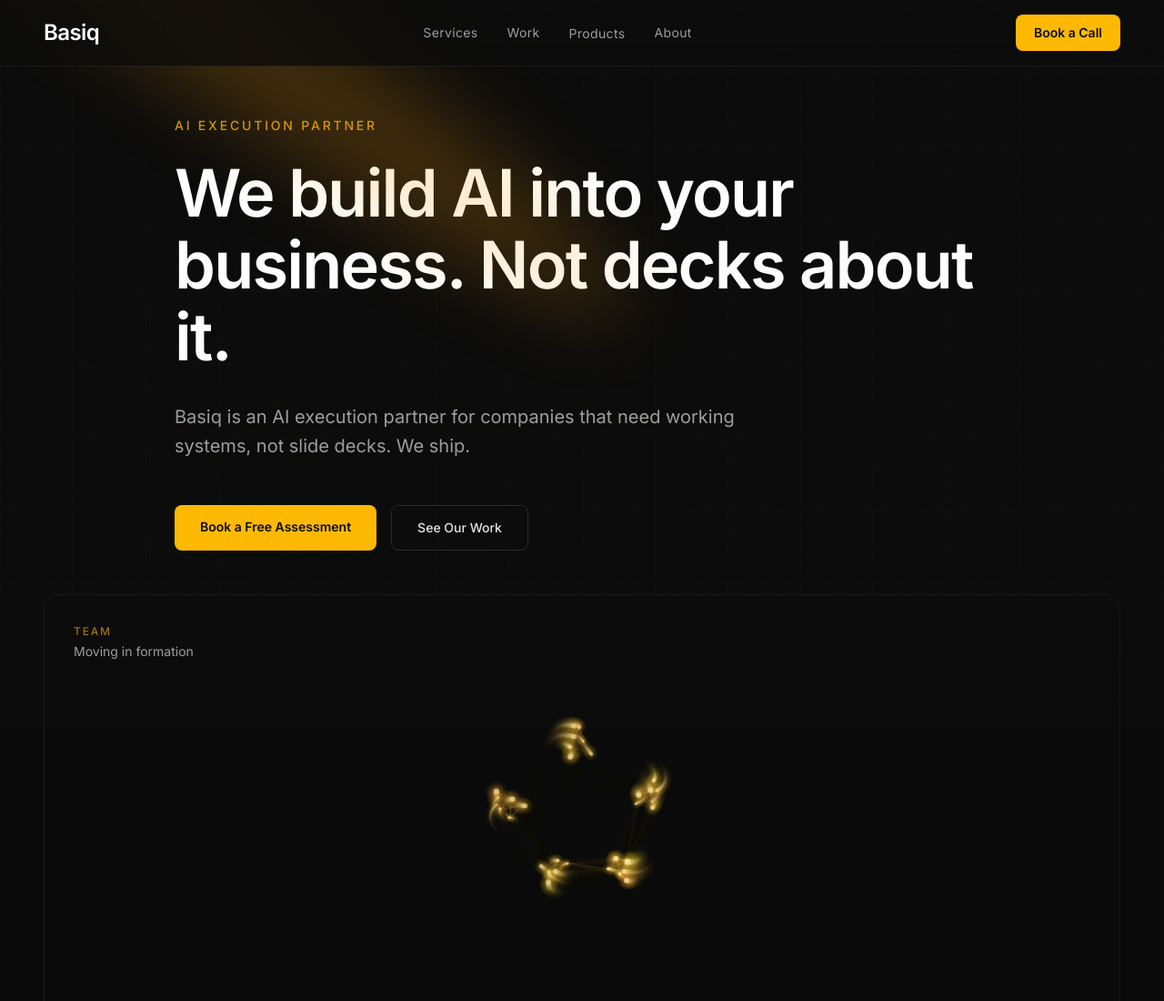
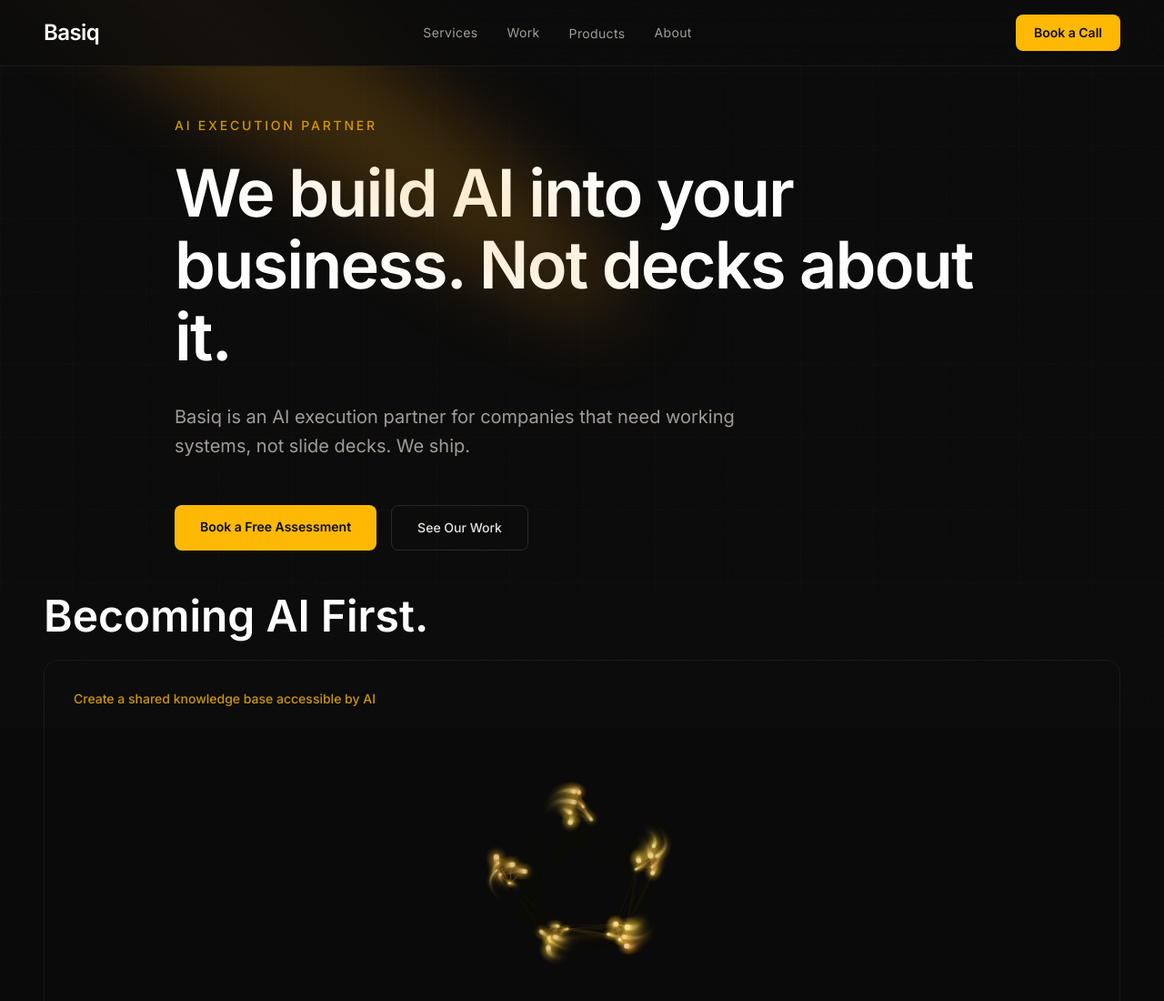
Before and after one commit to warren-basiq/basiq-website, an Astro site: page / in a window 1280 px wide. Shown: the top 1100 px of the page at 91% size. Built offline with nearby package versions, Linux system fonts and the light colour scheme; Astro itself is replaced by a stand-in of ours.

Commit message:
feat: add 'Becoming AI First' header and update fluid animation phase descriptions
Update the graphic section below the hero with a header and new per-phase
descriptions focused on AI adoption journey.

```diff
--- a/src/components/FluidAnimation.tsx
+++ b/src/components/FluidAnimation.tsx
@@ -20,11 +20,11 @@ interface Particle {
 /* ─── Phase labels ───────────────────────────────────────────────── */
 
 const phases = [
-  { label: "Individual", sublabel: "A single point of light" },
-  { label: "Team", sublabel: "Moving in formation" },
-  { label: "Conversation", sublabel: "Exchange and rhythm" },
-  { label: "Project", sublabel: "Flowing into structure" },
-  { label: "Company", sublabel: "One living network" },
+  { label: "Individual", description: "Teach team members when and how to use GenAI" },
+  { label: "Team", description: "Create a shared knowledge base accessible by AI" },
+  { label: "Conversation", description: "Leverage AI in every conversation to make meetings more valuable" },
+  { label: "Project", description: "Orchestrate complex work and solve for the most important problems" },
+  { label: "Company", description: "Move quickly and efficiently as a company, all in one direction" },
 ];
 
 /* ─── Constants ──────────────────────────────────────────────────── */
@@ -395,11 +395,8 @@ export default function FluidAnimation({ className = "" }: { className?: string
             exit={{ opacity: 0, y: -10 }}
             transition={{ duration: 0.4 }}
           >
-            <p className="text-xs font-medium uppercase tracking-[0.15em] text-amber-400/60">
-              {phases[currentPhase].label}
-            </p>
-            <p className="mt-1 font-body text-sm text-[#a09d97]">
-              {phases[currentPhase].sublabel}
+            <p className="text-sm font-medium text-amber-400/80">
+              {phases[currentPhase].description}
             </p>
           </motion.div>
         </AnimatePresence>
--- a/src/components/Homepage.tsx
+++ b/src/components/Homepage.tsx
@@ -357,6 +357,9 @@ export default function Homepage() {
       <div>
         <div className="mx-auto max-w-7xl px-6 pb-20 lg:px-12">
           <FadeUp>
+            <h2 className="mb-6 text-3xl font-bold text-white md:text-4xl lg:text-5xl">
+              Becoming AI First.
+            </h2>
             <div className="overflow-hidden rounded-2xl border border-white/[0.06] bg-[#0a0a0a]">
               <FluidAnimation className="h-[400px] w-full md:h-[500px]" />
             </div>
```
